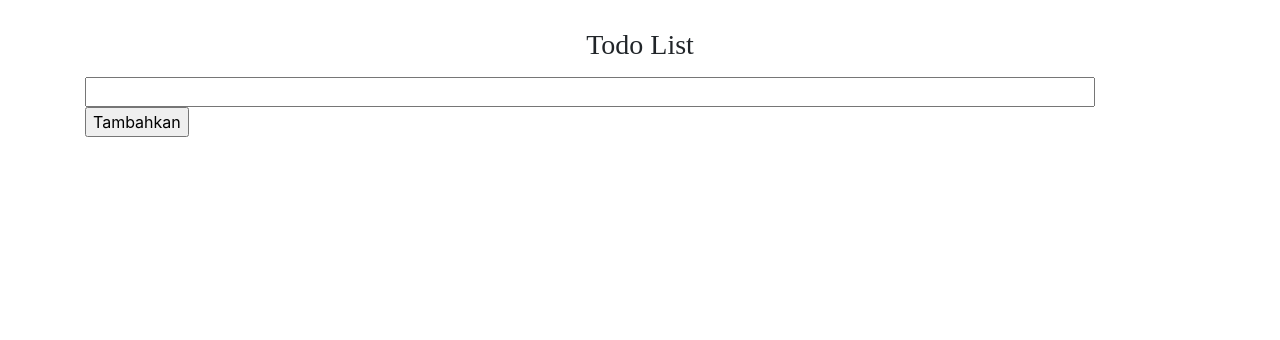
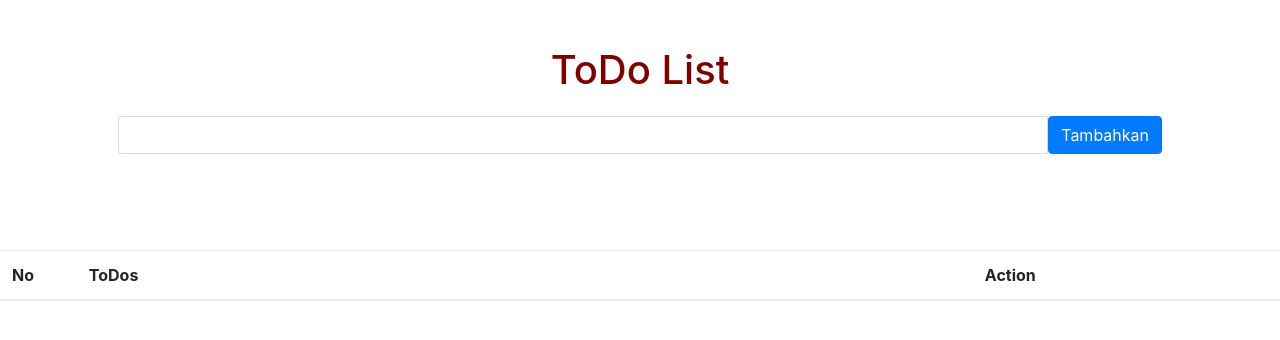
Before and after one commit to Enjellinrah/vue_enjellinarahmawati, a Vue app in the folder 13_KOMPONEN VUE/PRAKTIKUM/praktikum_komponen_vue/: page / in a window 1280 px wide. Shown: the top 340 px of the page. Built offline with nearby package versions, Linux system fonts and the light colour scheme.

Commit message:
change praktikum

```diff
--- a/13_KOMPONEN VUE/PRAKTIKUM/praktikum_komponen_vue/src/components/Praktikum/ListTodo.vue
+++ b/13_KOMPONEN VUE/PRAKTIKUM/praktikum_komponen_vue/src/components/Praktikum/ListTodo.vue
@@ -1,23 +1,34 @@
 <template>
-   <div id="app" class="container">
-      <h3>Todo List</h3>
-      <ol>
-        <li v-for="(todo, index) in todos" :key="index">
-          {{ todo }}
-          <button class="btn" @click="editTodo(index, todo)">Edit</button>
-          <button class="btn" @click="removeTodo(index)">Hapus</button>
-        </li>
-      </ol>
-      <div v-if="!isEditing">
-        <input class="ipt" type="text" v-model="todo" />
-        <input class="submit" type="submit" value="Tambahkan" @click="storeTodo" />
-        <p v-if="this.todos.length >= 4">Hebat!</p>
+  <div id="todolist">
+		<div class="container p-5">
+			<h1 class="mb-4">ToDo List</h1>
+			<div class="input-group mb-5 w-100">
+				<input type="text" class="form-control" v-model="todosForm">
+				<div class="input-group-append" v-if="isEdit">
+				<button class="btn btn-success" id="edit-todos" v-on:click="updateTodos">Update</button>
 			</div>
-      <div v-else>
-        <input class="ipt" type="text" v-model="todo" />
-        <input class="submit" type="submit" value="Update" @click="updateTodo" />
+			<div class="input-group-append" /><button class="btn btn-primary" id="add-todos" v-on:click="addTodos">Tambahkan</button>
 			</div>
-
+		</div>
+		<table class="table">
+			<thead>
+				<tr>
+					<th style="width: 6%">No</th>
+					<th style="width: 70%">ToDos</th>
+					<th>Action</th>
+				</tr>
+			</thead>
+			<tbody>
+				<tr v-for="(todo, index) in todos" :key="index">
+					<td>{{ index+1 }}</td>
+					<td>{{ todo }}</td>
+					<td>
+						<button class="btn btn-info" v-on:click="editTodos(index)">Edit</button>
+						<button class="btn btn-danger" v-on:click="deleteTodos(index)">Hapus</button>
+					</td>
+				</tr>
+			</tbody>
+		</table>
 	</div>
 </template>
 
@@ -26,46 +37,37 @@ export default {
   name: "ListTodo",
   data() {
     return  {
-          isEditing: false,
-          todo: "",
+		todosForm: '',
+		isEdit: false,
+		edited: '',
 		todos: [],
-          selectedTodo: null,
     }
   },
-  methods: {
-    storeTodo() {
-      this.todos.push(this.todo);
-      this.todo = "";
+  methods : {
+    addTodos() {
+			this.todos.push(this.todosForm);
+			this.todosForm = '';
 		},
-    removeTodo(index) {
+	editTodos(index) {
+		this.todosForm = this.todos[index];
+		this.edited = index;
+		this.isEdit = true;
+		},
+    updateTodos() {
+		this.todos[this.edited] = this.todosForm;
+		this.edited = '';
+		this.todosForm = '';
+		this.isEdit = false;
+		},
+		deleteTodos(index) {
 		this.todos.splice(index, 1);
-    },
-    updateTodo() {
-      this.todos.splice(this.selectedIndex, 1, this.todo);
-      this.todo = "";
-      this.isEditing = false;
-    },
-    editTodo(index, todo) {
-      this.isEditing = true;
-      this.todo = todo;
-      this.selectedIndex = index;
 	},
   },
 };
 </script>
-
 <style>
-h3 {
+h1 {
 	text-align: center;
-  margin-top: 30px;
-  font-family: 'Times New Roman', Times, serif;
+	color: maroon;
 }
-.ipt {
-  width: 91%;
-}
-.btn {
-  margin: 30px;
-  width: 7%;
-}
-
 </style>
```
Also changed, not shown: 2 other files (tests, documents, lock files or other folders). Lines whose indentation alone changed are shown as unchanged.
